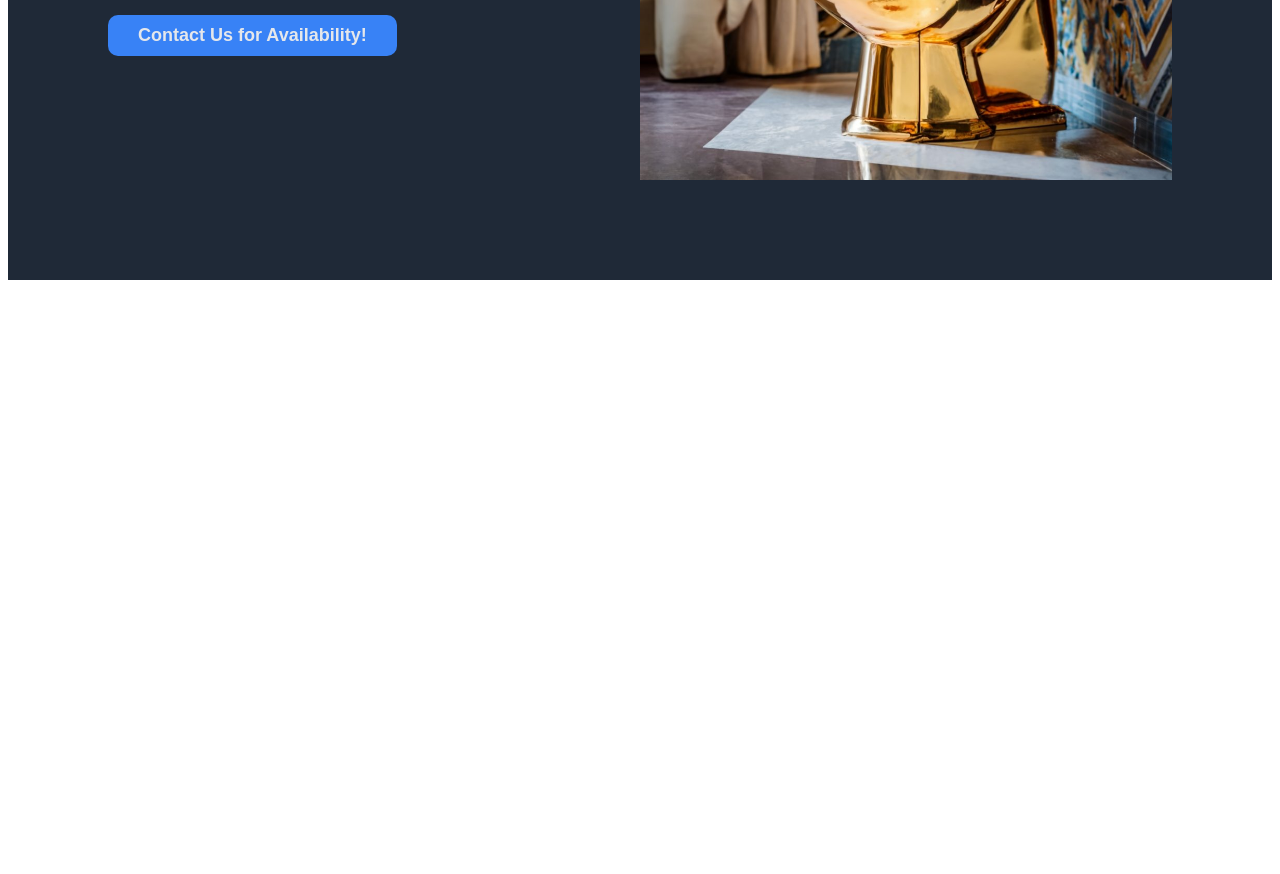
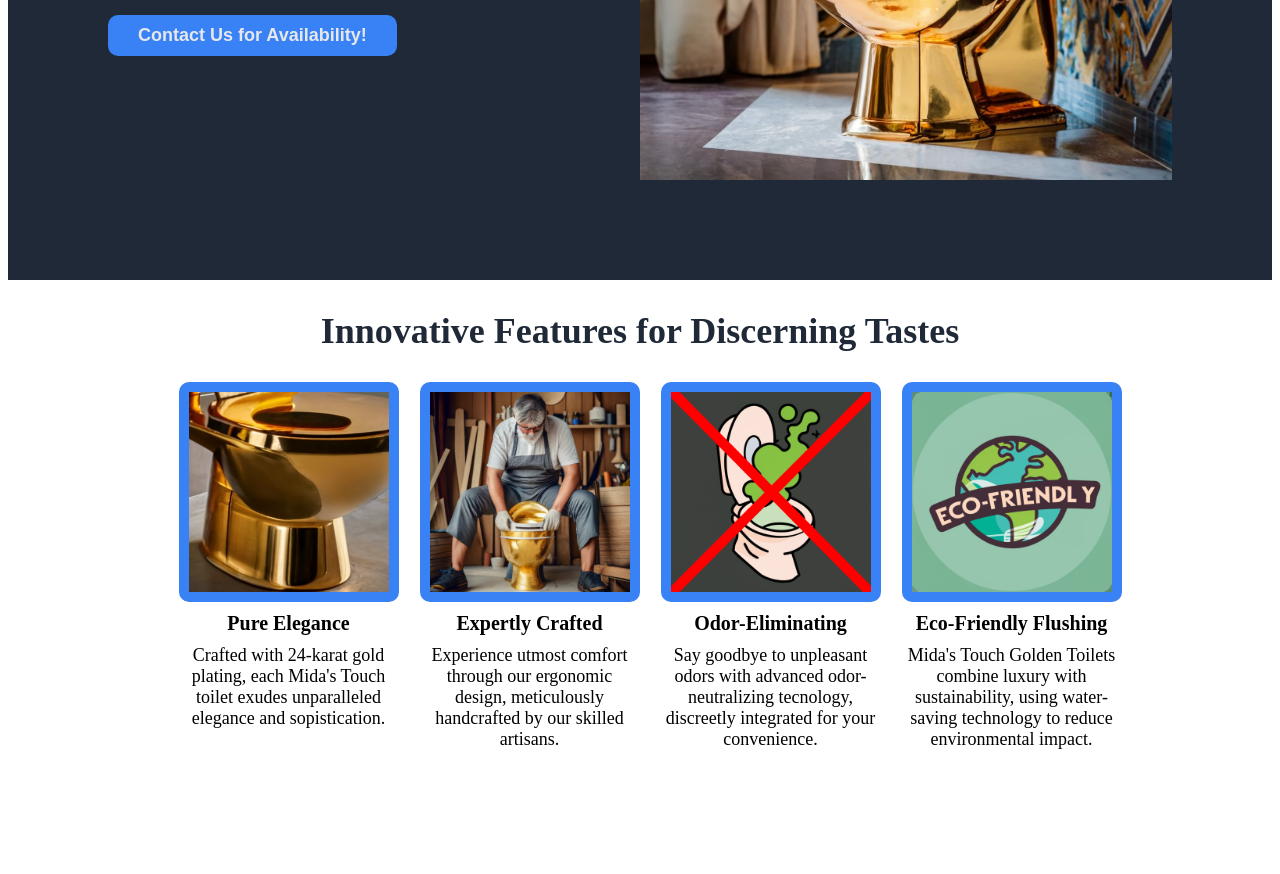
Before and after one commit to theprincesbride/landing-page, a plain HTML site: page index.html in a window 1280 px wide. Shown: the part 580-1454 px from the top of the page. Before the commit the page ends 868 px from the top, so only its background shows below. Drawn offline with Linux system fonts and the light colour scheme.

Commit message:
Add Key Features section and images
Created Key Features section.  Added header, key-features container,
key-features subcontainer, headings, text and images.  Formatted and
aligned each items utilizing flexbox per Odin Project image template.

 Changes to be committed:
	new file:   images/craftsman.jpeg
	new file:   images/eco-friendly.jpeg
	new file:   images/gold-plating.png
	new file:   images/odor.jpeg
	modified:   index.html
	modified:   style.css

```diff
--- a/index.html
+++ b/index.html
@@ -2,6 +2,8 @@
 <html lang="en">
     <head>
         <meta charset="UTF-8">
+        <meta http-equiv="X-UA-Compatible" content="IE=edge">
+        <meta name="viewport" content="width=device-width, initial-scale=1.0">
         <link rel="stylesheet" href="style.css" href="https://fonts.googleapis.com/css?family=Playfair Display">
         <title>Mida's Touch Golden Toilets Landing Page</title>
     </head>
@@ -39,6 +41,45 @@
 
         </div>
 
+        <h2 class="key-features-header">
+            Innovative Features for Discerning Tastes
+        </h2>
+
+        <div class="key-features-container">
+
+            <div class="key-features-subcontainer">
+                <img class="key-features-image" src="images/gold-plating.png"
+                alt="A close-up of our golden toilet showing off our patented gold plating">
+                <p class="key-features-head">Pure Elegance</p>
+                <p class="key-features-text">Crafted with 24-karat gold plating,
+                    each Mida's Touch toilet exudes unparalleled elegance and sopistication.</p>
+                </p>
+            </div>
+            <div class="key-features-subcontainer">
+                <img class="key-features-image" src="images/craftsman.jpeg" alt="One of
+                our experienced craftsmen working on our golden toilet.">
+                <p class="key-features-head">Expertly Crafted</p>
+                <p class="key-features-text">Experience utmost comfort through our ergonomic design, meticulously
+                    handcrafted by our skilled artisans.</p>
+            </div>
+            <div class="key-features-subcontainer">
+                <img class="key-features-image" src="images/odor.jpeg" alt="Cartoon illustration of a stinky toilet
+                with a red X drawn over it.">
+                <p class="key-features-head">Odor-Eliminating</p>
+                <p class="key-features-text">Say goodbye to unpleasant odors with advanced
+                    odor-neutralizing tecnology, discreetly integrated for your convenience.
+                </p>
+            </div>
+            <div class="key-features-subcontainer">
+                <img class="key-features-image" src="images/eco-friendly.jpeg" alt="Illustration of Earth with Eco-Friendly written over it">
+                <p class="key-features-head">Eco-Friendly Flushing</p>
+                <p class="key-features-text">Mida's Touch Golden Toilets combine luxury with sustainability,
+                    using water-saving technology to reduce environmental impact.
+                </p>
+            </div>
+
+        </div>
+
     </body>
 
 
--- a/style.css
+++ b/style.css
@@ -2,6 +2,7 @@ body {
     display: flex;
     flex-direction: column;
     font-family: 'Playfair Display' 'Baskerville' Georgia, 'Times New Roman', Times, serif;
+    min-height: 100vh;
 }
 
 .header {
@@ -92,3 +93,55 @@ body {
     height: auto;
 
 }
+
+
+.key-features-header {
+    font-size: 36px;
+    font-weight: 900;
+    color: #1F2937;
+    text-align: center;
+}
+
+.key-features-container {
+    background-color: white;
+    display: flex;
+    justify-content: space-around;
+    padding-bottom: 100px;
+    padding-left: 150px;
+    padding-right: 150px;
+    flex-wrap: wrap;
+
+}
+
+.key-features-subcontainer {
+    display: flex;
+    flex-direction: column;
+    max-width: 200px;
+    height: auto;
+    flex-wrap: wrap;
+    margin: 0;
+
+}
+.key-features-image {
+    border-style: solid;
+    border-width: 10px;
+    border-color: #3882F6;
+    border-radius: 10px;
+    max-height: 200px;
+    width: auto;
+}
+
+.key-features-head {
+    font-weight: 700;
+    font-size: 20px;
+    margin: 0;
+    padding: 10px 0;
+    text-align: center;
+}
+
+.key-features-text {
+    font-size: 18px;
+    margin: 0;
+    text-align: center;
+
+}
```
Also changed, not shown: images/craftsman.jpeg (added), images/eco-friendly.jpeg (added), images/gold-plating.png (added), images/odor.jpeg (added).
